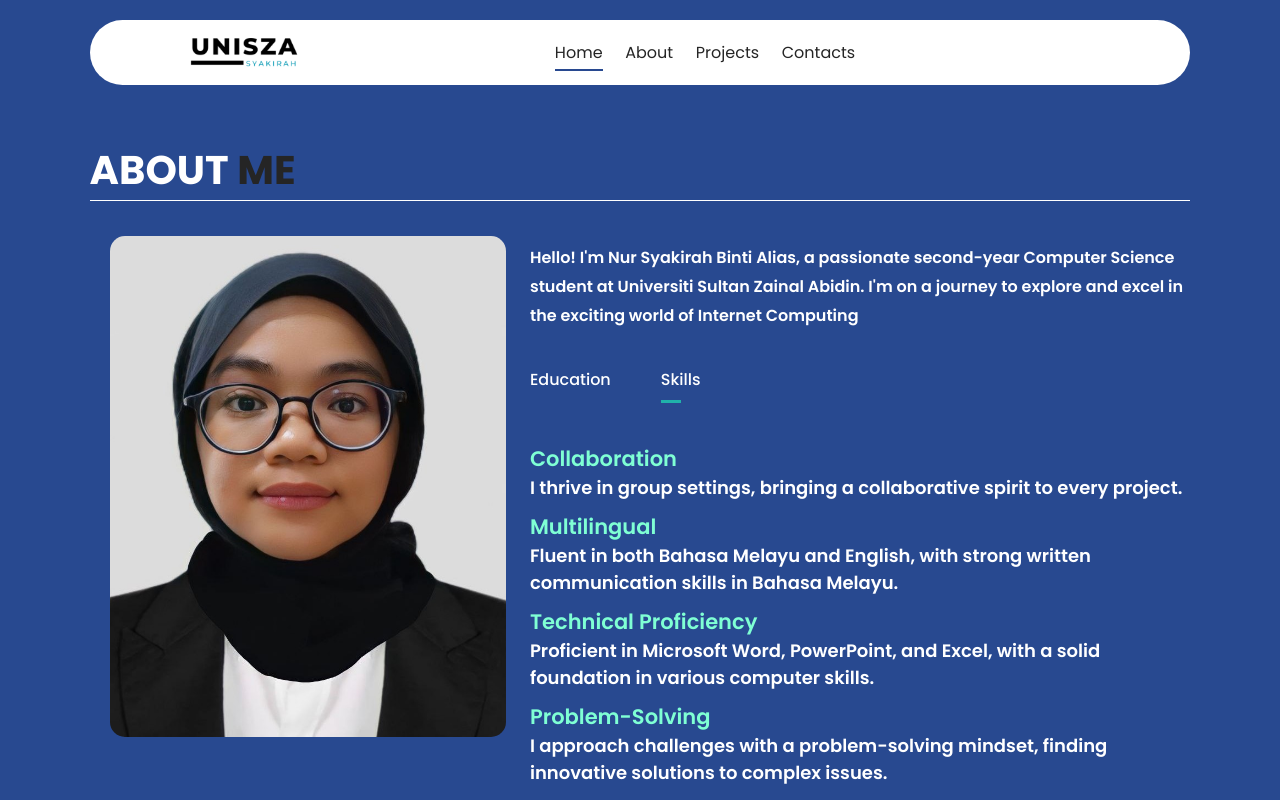
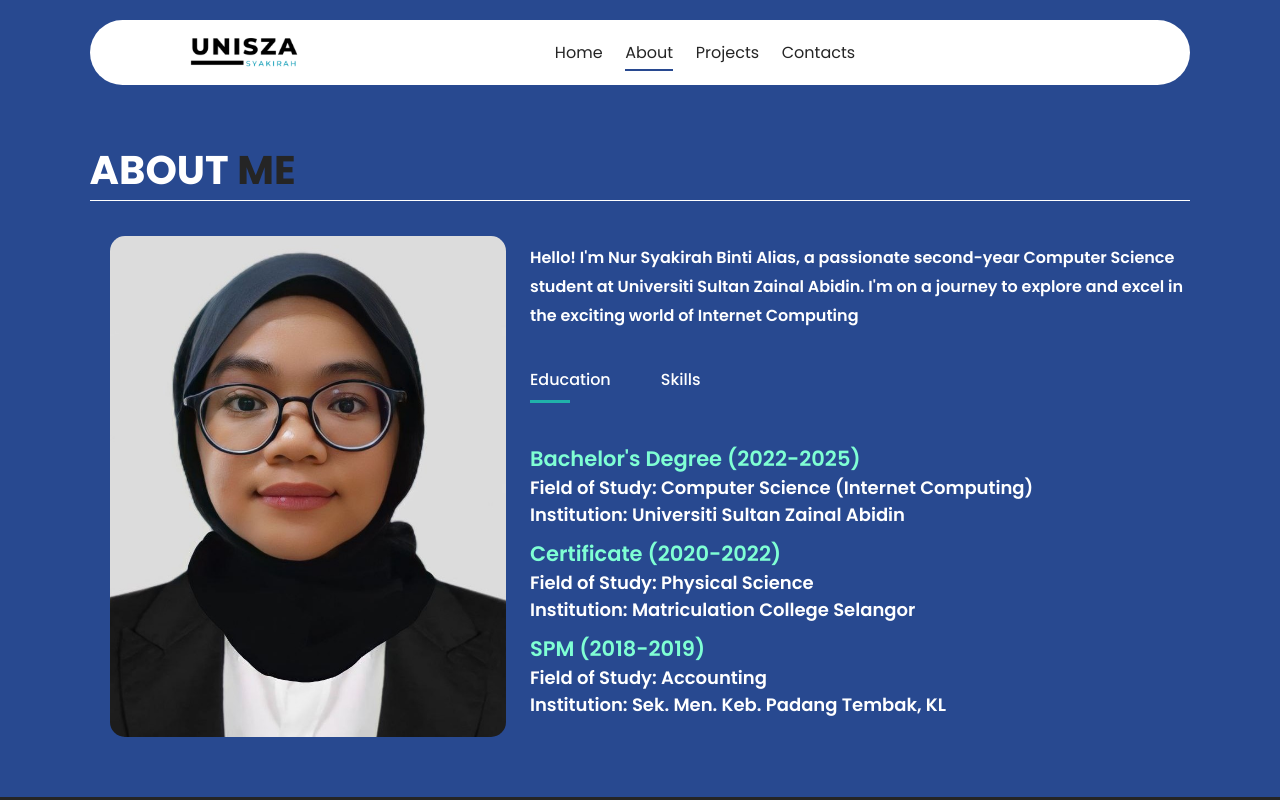
Before and after one commit to ki3b/ki3b-assignment1-syakirah, a plain HTML site: page about.html in a window 1280 px wide. Shown: the top 800 px of the page. Drawn offline with Linux system fonts and the light colour scheme.

Commit message:
Update about.html

```diff
--- a/about.html
+++ b/about.html
@@ -9,7 +9,7 @@ Click nbfs://nbhost/SystemFileSystem/Templates/JSP_Servlet/Html.html to edit thi
     <meta http-equiv="X-UA-Compatible" content="IE=edge">
     <meta name="viewport" content="width=device-width, initial-scale=1.0">
     <link rel="stylesheet" href="style.css"> <!-- CSS LINK -->
-    <script src="https://kit.fontawesome.com/b07eec864b.js" crossorigin="anonymous"></script> <!-- Fontawesome -->
+    <script src="https://kit.fontawesome.com/b07eec864b.js" crossorigin="anonymous"></script>
     <link rel="icon" href="cartoon-logo.png" sizes="64x64">
     <title>About | Nur Syakirah</title>
 </head>
@@ -20,8 +20,8 @@ Click nbfs://nbhost/SystemFileSystem/Templates/JSP_Servlet/Html.html to edit thi
             <img src="logo.png" alt="logo">
         </a>
         <nav class="navbar">
-            <a href="index.html" class="active">Home</a>
-            <a href="about.html">About</a>
+            <a href="index.html">Home</a>
+            <a href="about.html" class="active">About</a>
             <a href="blog.html">Projects</a>
             <a href="contact.html">Contacts</a>
         </nav>
@@ -45,11 +45,11 @@ Click nbfs://nbhost/SystemFileSystem/Templates/JSP_Servlet/Html.html to edit thi
                 <div class="paragraph">
                     <p>Hello! I'm Nur Syakirah Binti Alias, a passionate second-year Computer Science student at Universiti Sultan Zainal Abidin. I'm on a journey to explore and excel in the exciting world of Internet Computing</p>
                         <div class="tab-titles">
-                            <p class="tab-links" onclick="opentab('education')">Education</p>
-                            <p class="tab-links active-link" onclick="opentab('skills')">Skills</p>
+                            <p class="tab-links active-link" onclick="opentab('education')">Education</p>
+                            <p class="tab-links" onclick="opentab('skills')">Skills</p>
                         </div>
 
-                <div class="tab-contents" id="education">
+                <div class="tab-contents active-tab" id="education">
                     <ul>
                         <li><span>Bachelor's Degree (2022-2025)</span><br>Field of Study: Computer Science (Internet Computing)<br>Institution: Universiti Sultan Zainal Abidin<br></li>
                         <li><span>Certificate (2020-2022)</span><br>Field of Study: Physical Science<br>Institution: Matriculation College Selangor<br></li>
@@ -57,7 +57,7 @@ Click nbfs://nbhost/SystemFileSystem/Templates/JSP_Servlet/Html.html to edit thi
                     </ul>
                 </div>
 
-                <div class="tab-contents active-tab" id="skills">
+                <div class="tab-contents" id="skills">
                     <ul>
                         <li><span>Collaboration</span><br>I thrive in group settings, bringing a collaborative spirit to every project.</li>
                         <li><span>Multilingual</span><br>Fluent in both Bahasa Melayu and English, with strong written communication skills in Bahasa Melayu.</li>
```
